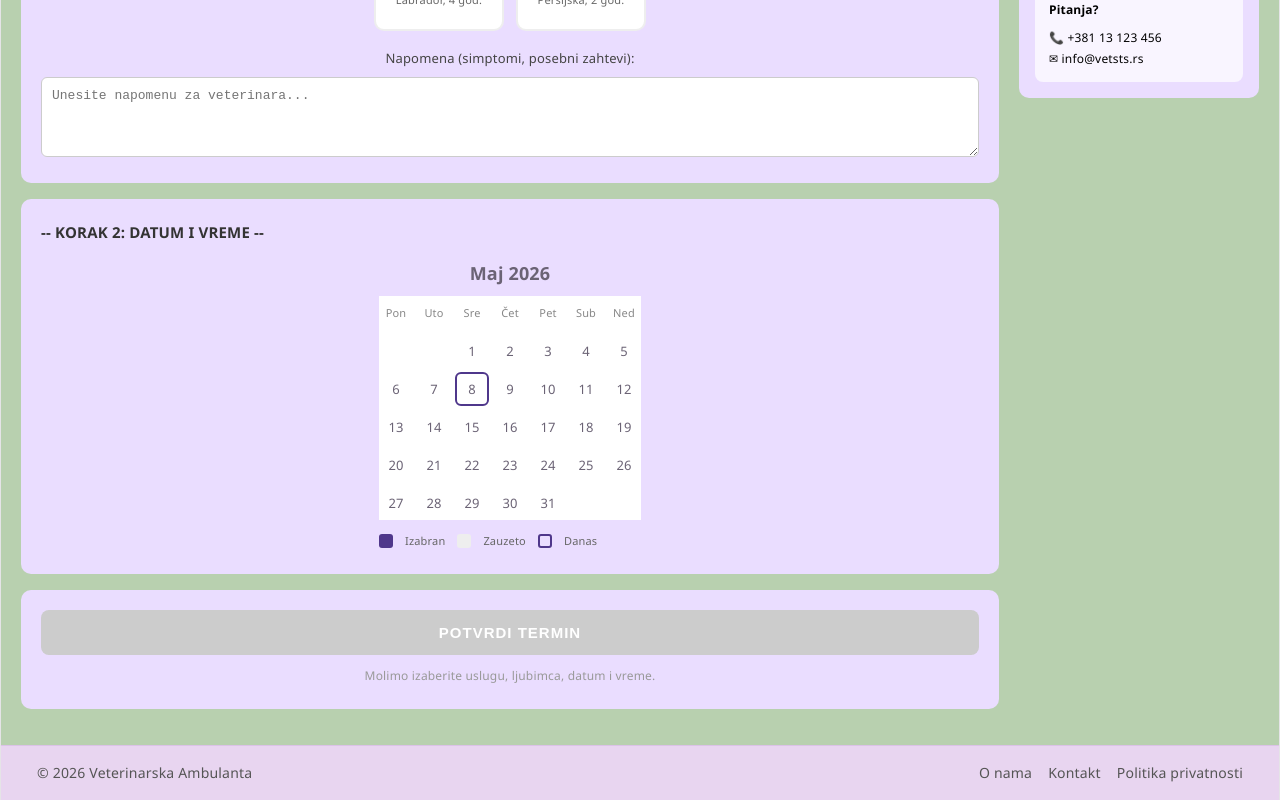
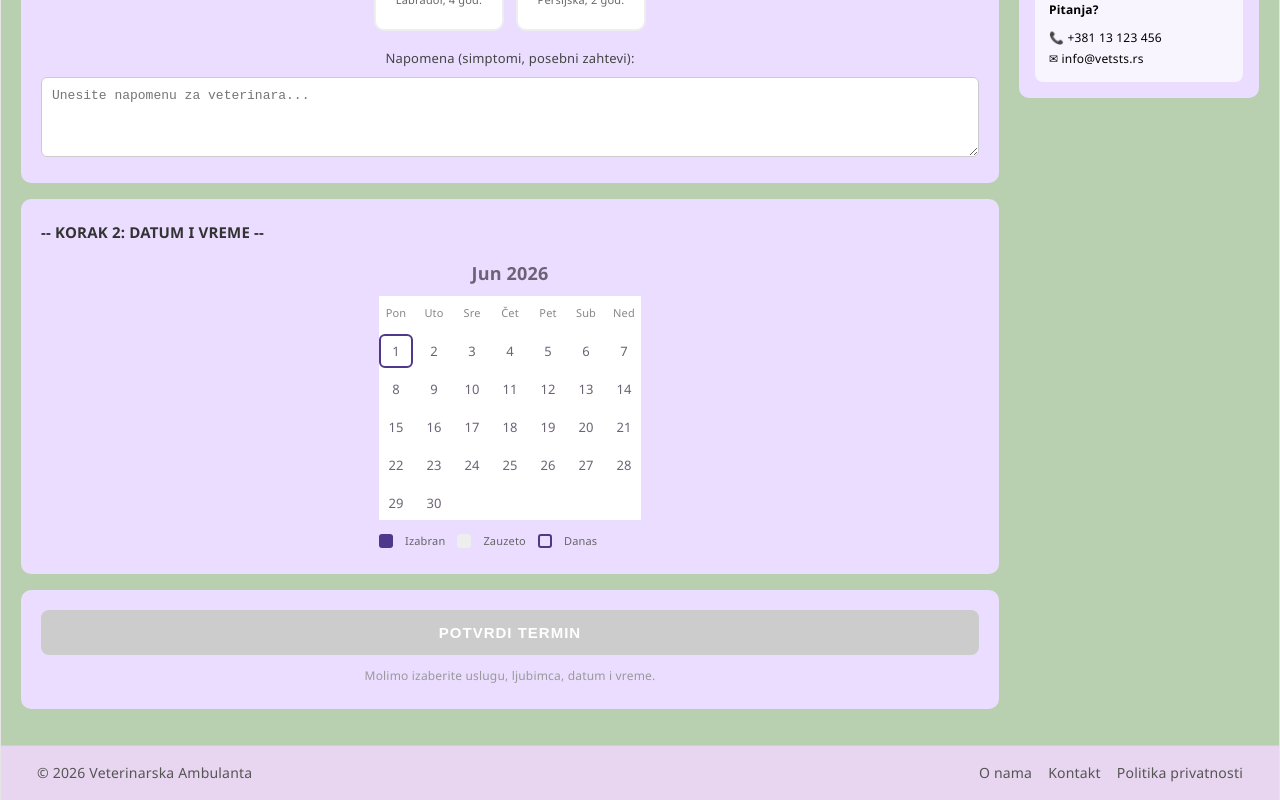
Before and after one commit to elab-development/klijentske-veb-tehnologije-i-skriptni-jezici-2025-26-2023-0573-veterinarska-stanica, a React (Vite) app: page /zakazivanje in a window 1280 px wide. Shown: the part 767-1567 px from the top of the page. Built offline with nearby package versions, Linux system fonts and the light colour scheme.

Commit message:
Stranica zakazivanje u potpunosti gotova

```diff
--- a/src/pages/Zakazivanje.tsx
+++ b/src/pages/Zakazivanje.tsx
@@ -27,10 +27,27 @@ const SLOBODNI_TERMINI = [
   "15:00",
   "15:30",
 ];
+
 const ZAUZETI = ["09:00", "11:00", "14:00"];
 
+const MESECI = [
+  "Januar",
+  "Februar",
+  "Mart",
+  "April",
+  "Maj",
+  "Jun",
+  "Jul",
+  "Avgust",
+  "Septembar",
+  "Oktobar",
+  "Novembar",
+  "Decembar",
+];
+
 export default function Zakazivanje() {
-  const { ljubimci } = useApp();
+  const { ljubimci, dodajTermin } = useApp();
+
   const [izabranaUsluga, setIzabranaUsluga] = useState("");
   const [izabranLjubimac, setIzabranLjubimac] = useState<number | null>(null);
   const [izabranDan, setIzabranDan] = useState<number | null>(null);
@@ -38,25 +55,66 @@ export default function Zakazivanje() {
   const [napomena, setNapomena] = useState("");
   const [potvrdjeno, setPotvrdjeno] = useState(false);
 
+  const danas = new Date();
+  const trenutniMesec = danas.getMonth();
+  const trenutnaGodina = danas.getFullYear();
+  const danasnjiDan = danas.getDate();
+
+  const prviDan = new Date(trenutnaGodina, trenutniMesec, 1).getDay();
+
+  const pomerenPrviDan = prviDan === 0 ? 6 : prviDan - 1;
+
+  const daniUMesecu = new Date(trenutnaGodina, trenutniMesec + 1, 0).getDate();
+
   const ljubimacObj = ljubimci.find((l) => l.id === izabranLjubimac);
+
   const uslugaObj = USLUGE_LISTA.find((u) => u.naziv === izabranaUsluga);
+
   const mozePotvrditi =
     izabranaUsluga !== "" &&
     izabranLjubimac !== null &&
     izabranDan !== null &&
     izabranoVreme !== "";
 
-  const prviDan = 2;
-  const daniUMesecu = 31;
+  const handlePotvrdi = () => {
+    if (!mozePotvrditi || !ljubimacObj || izabranDan === null) {
+      return;
+    }
+
+    dodajTermin({
+      datum: `${izabranDan}.${trenutniMesec + 1}.${trenutnaGodina}. ${izabranoVreme}`,
+      usluga: izabranaUsluga,
+      ljubimac: ljubimacObj.ime,
+      status: "Na čekanju",
+    });
+
+    setPotvrdjeno(true);
+  };
+
+  const handleNoviTermin = () => {
+    setIzabranaUsluga("");
+    setIzabranLjubimac(null);
+    setIzabranDan(null);
+    setIzabranoVreme("");
+    setNapomena("");
+    setPotvrdjeno(false);
+  };
 
   if (potvrdjeno) {
     return (
       <div className="zakazivanje-stranica">
         <div className="uspeh-box">
           <div className="uspeh-ikona">✅</div>
+
           <h2>Termin uspešno zakazan!</h2>
+
           <p>Poslaćemo vam potvrdu na email adresu.</p>
-          <button className="nazad-btn" onClick={() => setPotvrdjeno(false)}>
+
+          <button
+            type="button"
+            className="nazad-btn"
+            onClick={handleNoviTermin}
+          >
             Zakaži novi termin
           </button>
         </div>
@@ -68,6 +126,7 @@ export default function Zakazivanje() {
     <div className="zakazivanje-stranica">
       <div className="zakazivanje-header">
         <h1>Zakazivanje veterinarskog termina</h1>
+
         <p>Pratite korake da biste zakazali termin za vašeg ljubimca.</p>
       </div>
 
@@ -75,10 +134,13 @@ export default function Zakazivanje() {
         <div className="zakazivanje-forma">
           <div className="forma-sekcija">
             <h3>-- KORAK 1: IZBOR USLUGE --</h3>
+
             {USLUGE_LISTA.map((u) => (
               <label
                 key={u.naziv}
-                className={`usluga-opcija ${izabranaUsluga === u.naziv ? "izabrana" : ""}`}
+                className={`usluga-opcija ${
+                  izabranaUsluga === u.naziv ? "izabrana" : ""
+                }`}
               >
                 <input
                   type="radio"
@@ -87,7 +149,9 @@ export default function Zakazivanje() {
                   checked={izabranaUsluga === u.naziv}
                   onChange={() => setIzabranaUsluga(u.naziv)}
                 />
+
                 <span>{u.naziv}</span>
+
                 <span className="usluga-cena">od {u.cena}</span>
               </label>
             ))}
@@ -95,26 +159,34 @@ export default function Zakazivanje() {
 
           <div className="forma-sekcija">
             <h3>-- KORAK 1B: IZBOR LJUBIMCA --</h3>
+
             <div className="ljubimci-red">
               {ljubimci.map((l) => (
                 <div
                   key={l.id}
-                  className={`ljubimac-opcija ${izabranLjubimac === l.id ? "izabran" : ""}`}
+                  className={`ljubimac-opcija ${
+                    izabranLjubimac === l.id ? "izabran" : ""
+                  }`}
                   onClick={() => setIzabranLjubimac(l.id)}
                 >
                   <div className="lj-slika">
                     {l.vrsta === "Pas" ? "🐶" : "🐱"}
                   </div>
+
                   <strong>{l.ime}</strong>
+
                   <span className="tag-l">{l.vrsta}</span>
+
                   <p>
                     {l.rasa}, {l.starost} god.
                   </p>
                 </div>
               ))}
             </div>
+
             <div className="napomena-polje">
               <label>Napomena (simptomi, posebni zahtevi):</label>
+
               <textarea
                 placeholder="Unesite napomenu za veterinara..."
                 value={napomena}
@@ -125,9 +197,13 @@ export default function Zakazivanje() {
 
           <div className="forma-sekcija">
             <h3>-- KORAK 2: DATUM I VREME --</h3>
+
             <div className="kalendar-layout">
               <div>
-                <div className="kalendar-header">Maj 2026</div>
+                <div className="kalendar-header">
+                  {MESECI[trenutniMesec]} {trenutnaGodina}
+                </div>
+
                 <div className="kalendar-grid">
                   {["Pon", "Uto", "Sre", "Čet", "Pet", "Sub", "Ned"].map(
                     (d) => (
@@ -136,39 +212,56 @@ export default function Zakazivanje() {
                       </div>
                     ),
                   )}
-                  {Array.from({ length: prviDan }).map((_, i) => (
+
+                  {Array.from({
+                    length: pomerenPrviDan,
+                  }).map((_, i) => (
                     <div key={`p${i}`} />
                   ))}
+
                   {Array.from({ length: daniUMesecu }, (_, i) => i + 1).map(
                     (d) => (
                       <div
                         key={d}
-                        className={`dan ${izabranDan === d ? "izabran-dan" : ""} ${d === 8 ? "danas" : ""}`}
-                        onClick={() => setIzabranDan(d)}
+                        className={`dan ${
+                          izabranDan === d ? "izabran-dan" : ""
+                        } ${d === danasnjiDan ? "danas" : ""}`}
+                        onClick={() => {
+                          setIzabranDan(d);
+                          setIzabranoVreme("");
+                        }}
                       >
                         {d}
                       </div>
                     ),
                   )}
                 </div>
+
                 <div className="legenda">
-                  <span className="leg-izabran"></span>Izabran
-                  <span className="leg-zauzet"></span>Zauzeto
-                  <span className="leg-danas"></span>Danas
+                  <span className="leg-izabran"></span>
+                  Izabran
+                  <span className="leg-zauzet"></span>
+                  Zauzeto
+                  <span className="leg-danas"></span>
+                  Danas
                 </div>
               </div>
 
-              {izabranDan && (
+              {izabranDan !== null && (
                 <div className="termini-lista">
                   <h4>
                     Slobodni termini — {izabranDan < 10 ? "0" : ""}
-                    {izabranDan}. maj:
+                    {izabranDan}. {MESECI[trenutniMesec].toLowerCase()}:
                   </h4>
+
                   <div className="termini-grid">
                     {SLOBODNI_TERMINI.map((t) => (
                       <button
                         key={t}
-                        className={`termin-btn ${ZAUZETI.includes(t) ? "zauzet" : ""} ${izabranoVreme === t ? "izabrano-v" : ""}`}
+                        type="button"
+                        className={`termin-btn ${
+                          ZAUZETI.includes(t) ? "zauzet" : ""
+                        } ${izabranoVreme === t ? "izabrano-v" : ""}`}
                         disabled={ZAUZETI.includes(t)}
                         onClick={() => setIzabranoVreme(t)}
                       >
@@ -183,12 +276,14 @@ export default function Zakazivanje() {
 
           <div className="forma-sekcija">
             <button
+              type="button"
               className={`potvrdi-btn ${mozePotvrditi ? "" : "disabled"}`}
               disabled={!mozePotvrditi}
-              onClick={() => setPotvrdjeno(true)}
+              onClick={handlePotvrdi}
             >
               POTVRDI TERMIN
             </button>
+
             {!mozePotvrditi && (
               <p className="upozorenje">
                 Molimo izaberite uslugu, ljubimca, datum i vreme.
@@ -199,37 +294,51 @@ export default function Zakazivanje() {
 
         <div className="pregled-panel">
           <h3>-- PREGLED TERMINA --</h3>
+
           <div className="pregled-red">
             <small>Izabrana usluga:</small>
             <strong>{izabranaUsluga || "—"}</strong>
           </div>
+
           <div className="pregled-red">
             <small>Ljubimac:</small>
+
             <strong>
               {ljubimacObj ? `${ljubimacObj.ime} (${ljubimacObj.rasa})` : "—"}
             </strong>
           </div>
+
           <div className="pregled-red">
             <small>Datum i vreme:</small>
+
             <strong>
-              {izabranDan && izabranoVreme
-                ? `${izabranDan}.01.2025. ${izabranoVreme}`
+              {izabranDan !== null && izabranoVreme
+                ? `${izabranDan}.${trenutniMesec + 1}.${trenutnaGodina}. ${izabranoVreme}`
                 : "—"}
             </strong>
           </div>
+
           <div className="pregled-red">
             <small>Procenjena cena:</small>
+
             <strong>{uslugaObj ? `od ${uslugaObj.cena}` : "—"}</strong>
           </div>
+
           <div className="napomene-box">
             <strong>ℹ Važne napomene:</strong>
+
             <p>• Molimo vas da stignete 5 min pre termina</p>
+
             <p>• Potvrditi ili otkazati termin možete najkasnije 2h pre</p>
+
             <p>• Potvrdni SMS će biti poslat na vaš broj</p>
           </div>
+
           <div className="kontakt-box">
             <strong>Pitanja?</strong>
+
             <p>📞 +381 13 123 456</p>
+
             <p>✉ info@vetsts.rs</p>
           </div>
         </div>
```
